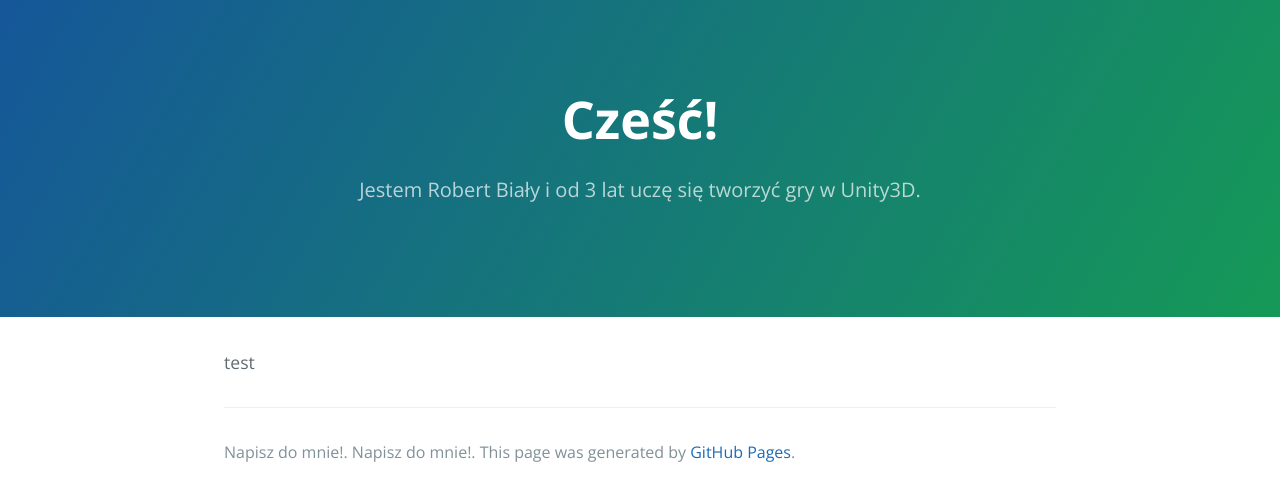
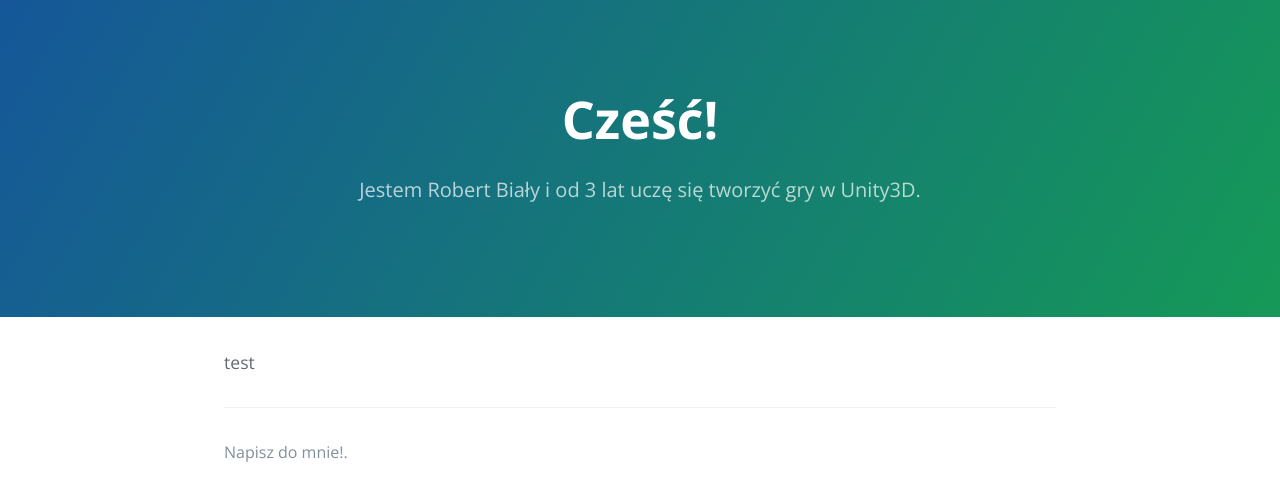
Before and after one commit to LaserRock46/laserrock46.github.io, a Jekyll site: the page built from index.md, in a window 1280 px wide. Shown: the top 501 px of the page. Built offline with Jekyll 4.4.1, drawn with Linux system fonts in a browser that asks for light colours.

Commit message:
Update default.html

```diff
--- a/_layouts/default.html
+++ b/_layouts/default.html
@@ -32,8 +32,6 @@
           <span class="site-footer-owner"><a href="{{ site.github.repository_url }}">{{ site.github.repository_name }}</a> is maintained by <a href="{{ site.github.owner_url }}">{{ site.github.owner_name }}</a>.</span>
         {% endif %}
        <span class="site-footer-credits">Napisz do mnie!<a href="bialyrobert11@gmail.com"></a>.</span>
-         <span class="site-footer-credits">Napisz do mnie!<a href="https://pages.github.com"></a>.</span>
-        <span class="site-footer-credits">This page was generated by <a href="https://pages.github.com">GitHub Pages</a>.</span>
       </footer>
     </main>
   </body>
```
